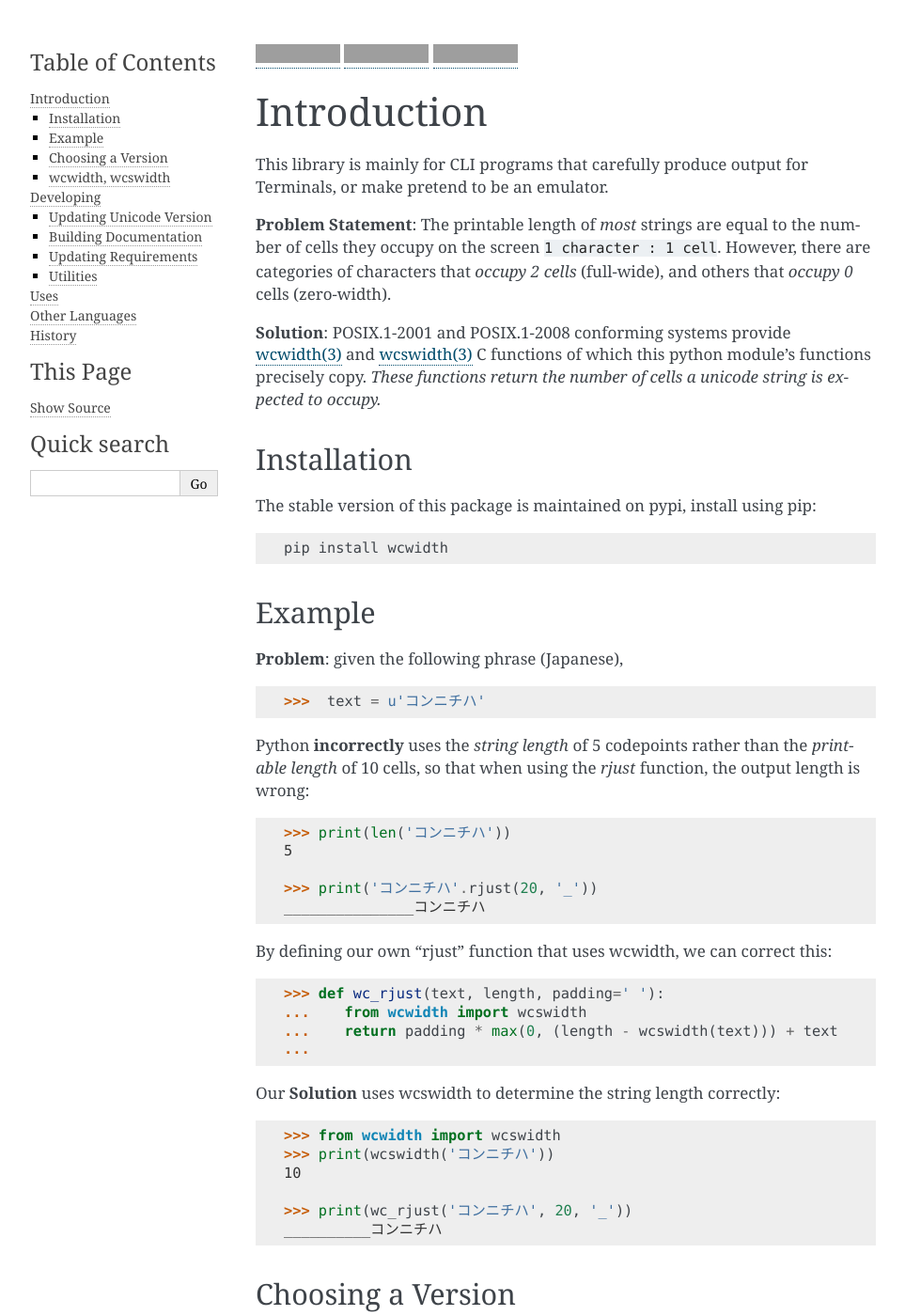
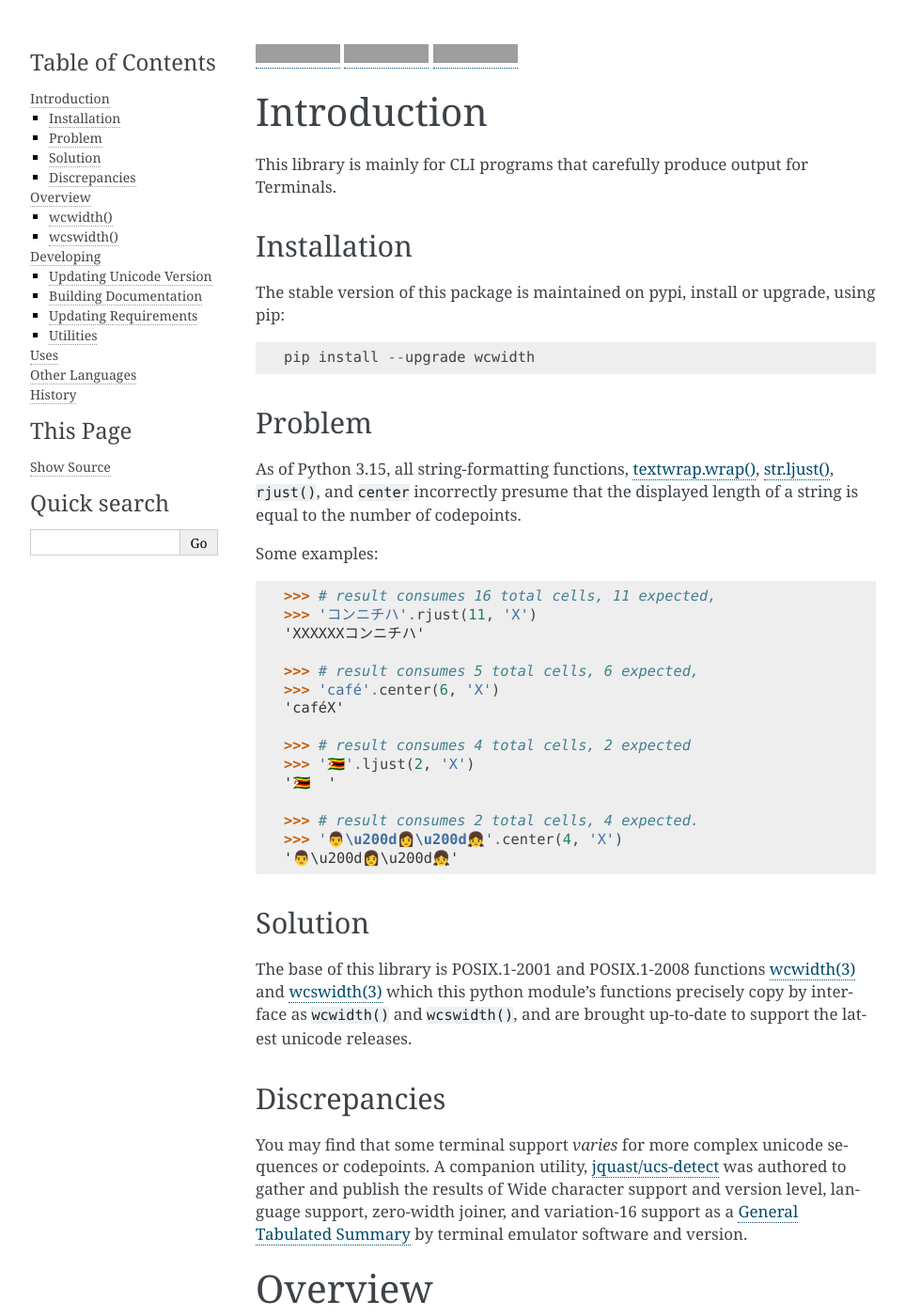
Before and after one commit to jquast/wcwidth, a Sphinx documentation site: the page built from docs/intro.rst, in a window 1280 px wide and 1400 px high. Shown: the whole window at 94% size, without its empty margins (148-1111 px from the left). Built offline with Sphinx 7.4.7, drawn with Linux system fonts in a browser that asks for light colours; some of the changed text lies outside the part shown; grey boxes are pictures that could not be loaded.

Commit message:
Minor fixes: linting, docstrings, deprecation notices
- Add pylint disable for duplicate-code in generated table files
- Fix wcwidth() docstring: character -> codepoint
- Rename variable in wcswidth(): width -> total_width
- Add deprecation notice for unicode_version parameter
- Remove duplicate entry in unicode_version.rst
- Restructure intro.rst documentation

```diff
--- a/docs/intro.rst
+++ b/docs/intro.rst
@@ -4,83 +4,82 @@
 Introduction
 ============
 
-This library is mainly for CLI programs that carefully produce output for
-Terminals, or make pretend to be an emulator.
-
-**Problem Statement**: The printable length of *most* strings are equal to the
-number of cells they occupy on the screen ``1 character : 1 cell``.  However,
-there are categories of characters that *occupy 2 cells* (full-wide), and
-others that *occupy 0* cells (zero-width).
-
-**Solution**: POSIX.1-2001 and POSIX.1-2008 conforming systems provide
-`wcwidth(3)`_ and `wcswidth(3)`_ C functions of which this python module's
-functions precisely copy.  *These functions return the number of cells a
-unicode string is expected to occupy.*
+This library is mainly for CLI programs that carefully produce output for Terminals.
 
 Installation
 ------------
 
-The stable version of this package is maintained on pypi, install using pip::
+The stable version of this package is maintained on pypi, install or upgrade, using pip::
 
-    pip install wcwidth
+    pip install --upgrade wcwidth
 
-Example
+Problem
 -------
 
-**Problem**: given the following phrase (Japanese),
+As of Python 3.15, all string-formatting functions, `textwrap.wrap()`_, `str.ljust()`_, ``rjust()``,
+and ``center`` incorrectly presume that the displayed length of a string is equal to the number of
+codepoints.
 
-   >>>  text = u'コンニチハ'
+Some examples:
 
-Python **incorrectly** uses the *string length* of 5 codepoints rather than the
-*printable length* of 10 cells, so that when using the `rjust` function, the
-output length is wrong::
+.. code-block:: python
 
-    >>> print(len('コンニチハ'))
-    5
+    >>> # result consumes 16 total cells, 11 expected,
+    >>> 'コンニチハ'.rjust(11, 'X')
+    'XXXXXXコンニチハ'
 
-    >>> print('コンニチハ'.rjust(20, '_'))
-    _______________コンニチハ
+    >>> # result consumes 5 total cells, 6 expected,
+    >>> 'café'.center(6, 'X')
+    'caféX'
 
-By defining our own "rjust" function that uses wcwidth, we can correct this::
+    >>> # result consumes 4 total cells, 2 expected
+    >>> '🇿🇼'.ljust(2, 'X')
+    '🇿🇼  '
 
-   >>> def wc_rjust(text, length, padding=' '):
-   ...    from wcwidth import wcswidth
-   ...    return padding * max(0, (length - wcswidth(text))) + text
-   ...
-
-Our **Solution** uses wcswidth to determine the string length correctly::
-
-   >>> from wcwidth import wcswidth
-   >>> print(wcswidth('コンニチハ'))
-   10
-
-   >>> print(wc_rjust('コンニチハ', 20, '_'))
-   __________コンニチハ
+    >>> # result consumes 2 total cells, 4 expected.
+    >>> '👨\u200d👩\u200d👧'.center(4, 'X')
+    '👨\u200d👩\u200d👧'
 
 
-Choosing a Version
-------------------
+Solution
+--------
 
-Export an environment variable, ``UNICODE_VERSION``. This should be done by
-*terminal emulators* or those developers experimenting with authoring one of
-their own, from shell::
+The base of this library is POSIX.1-2001 and POSIX.1-2008 functions `wcwidth(3)`_ and `wcswidth(3)`_
+which this python module's functions precisely copy by interface as ``wcwidth()`` and ``wcswidth()``,
+and are brought up-to-date to support the latest unicode releases.
 
-   $ export UNICODE_VERSION=13.0
+Discrepancies
+-------------
 
-If unspecified, the latest version is used. If your Terminal Emulator does not
-export this variable, you can use the `jquast/ucs-detect`_ utility to
-automatically detect and export it to your shell.
+You may find that some terminal support *varies* for more complex unicode sequences or codepoints. A
+companion utility, `jquast/ucs-detect`_ was authored to gather and publish the results of Wide
+character support and version level, language support, zero-width joiner, and variation-16 support
+as a `General Tabulated Summary`_ by terminal emulator software and version.
 
-wcwidth, wcswidth
------------------
-Use function ``wcwidth()`` to determine the length of a *single unicode
-character*, and ``wcswidth()`` to determine the length of many, a *string
-of unicode characters*.
+========
+Overview
+========
+
+
+A quick overview of all functions follows, by example.
+
+wcwidth()
+---------
+
+Measures width of a single codepoint,
+
+.. code-block:: python
+
+    >>> # '♀' narrow emoji
+    >>> wcwidth.wcwidth('\u2640')
+    1
+
+Use function ``wcwidth()`` to determine the length of a *single unicode character*.
 
 Briefly, return values of function ``wcwidth()`` are:
 
 ``-1``
-  Indeterminate (not printable).
+  Indeterminate (not printable) control codes (C0 and C1).
 
 ``0``
   Does not advance the cursor, such as NULL or Combining.
@@ -92,8 +91,21 @@
 ``1``
   All others.
 
-Function ``wcswidth()`` simply returns the sum of all values for each character
-along a string, or ``-1`` when it occurs anywhere along a string.
+wcswidth()
+----------
+
+Measures width of a string, returns -1 for control codes.
+
+.. code-block:: python
+
+    >>> # '♀️' emoji w/vs-16
+    >>> wcwidth.wcswidth('♀️')
+    2
+
+Use function ``wcswidth()`` to determine the length of many, a *string of unicode characters*
+
+Function ``wcswidth()`` sums the length of each character with some additional account for some
+kinds of sequences. ``-1`` is returned if a control code occurs anywhere in the string.
 
 Full API Documentation at https://wcwidth.readthedocs.io
 
@@ -105,9 +117,14 @@
 
    pip install -e .
 
-Execute unit tests using tox_ for all supported Python versions::
+Execute all code generation, autoformatters, linters and unit tests using tox::
 
-   tox -e py36,py37,py38,py39,py310,py311,py312,py313,py314
+
+   tox
+
+Or select individual items for testing, see ``tox -lv`` for all available targets::
+
+   tox -e pylint,py36,py314
 
 Updating Unicode Version
 ------------------------
@@ -197,6 +214,8 @@
 - `saulpw/visidata`_: Terminal spreadsheet multitool for discovering and
   arranging data
 
+- `jquast/ucs-detect`_: Utility for unicode support detection.
+
 ===============
 Other Languages
 ===============
@@ -380,6 +399,9 @@
 .. _`saulpw/visidata`: https://github.com/saulpw/visidata
 .. _`pip-tools`: https://pip-tools.readthedocs.io/
 .. _`sphinx`: https://www.sphinx-doc.org/
+.. _`textwrap.wrap()`: https://docs.python.org/3/library/textwrap.html#textwrap.wrap
+.. _`str.ljust()`: https://docs.python.org/3/library/stdtypes.html#str.ljust
+.. _`General Tabulated Summary`: https://ucs-detect.readthedocs.io/results.html
 .. |pypi_downloads| image:: https://img.shields.io/pypi/dm/wcwidth.svg?logo=pypi
     :alt: Downloads
     :target: https://pypi.org/project/wcwidth/
--- a/docs/unicode_version.rst
+++ b/docs/unicode_version.rst
@@ -136,8 +136,5 @@
 ``emoji-variation-sequences-12.0.0.txt``
   *Date: 2019-01-15, 12:10:05 GMT*
 
-``emoji-variation-sequences-15.1.0.txt``
-  *Date: 2023-02-01, 02:22:54 GMT*
-
 ``emoji-variation-sequences-17.0.0.txt``
   *Date: 2025-01-30, 21:48:29 GMT*
```
Also changed, not shown: other parts of docs/intro.rst (+2 -2 lines), 5 other files.
